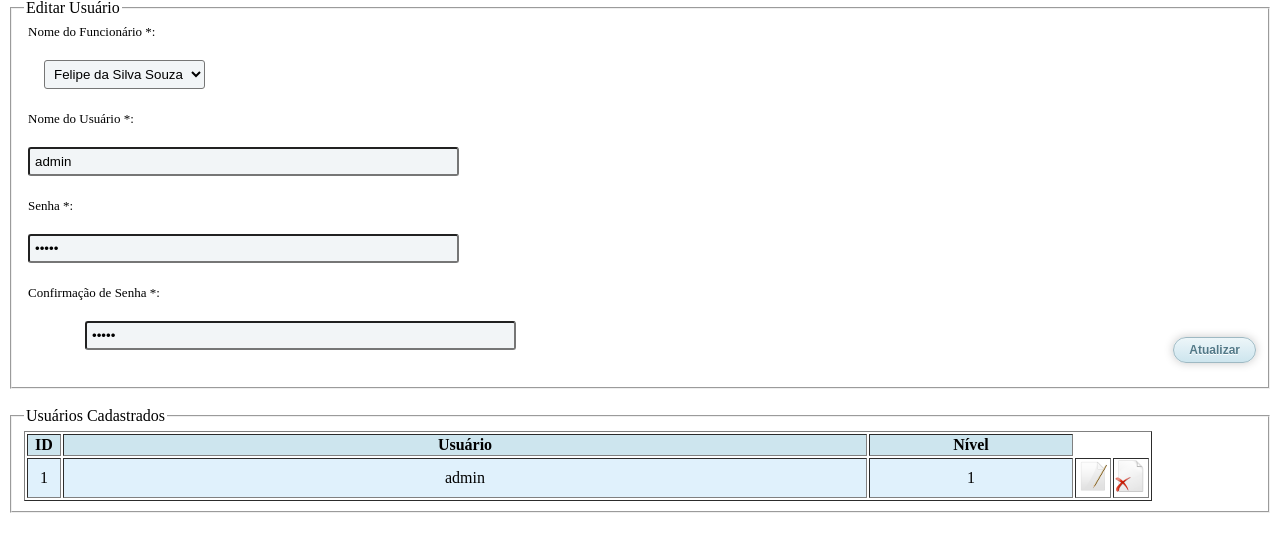
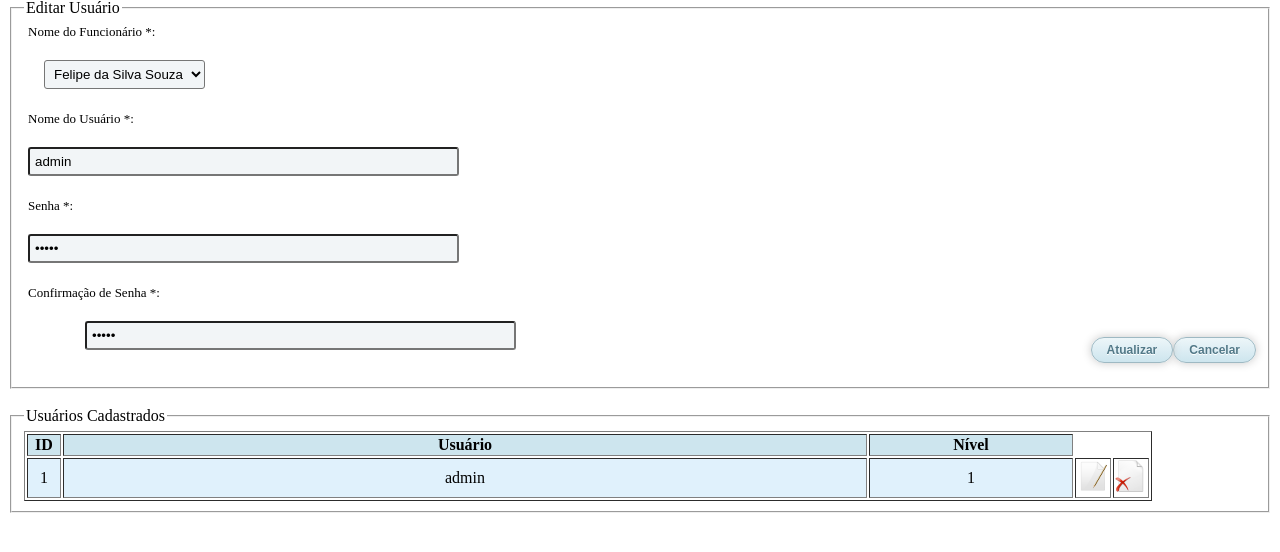
Before and after one commit to Andersonbk17/SGP, a PHP site: page /Presentation/frmEditarUsuario.php?id=1 in a window 1280 px wide. Shown: the part 68-620 px from the top of the page. Run offline with PHP 8.4, Linux system fonts and the light colour scheme; a user stored in the database is signed in; data comes from the database, SQL or seed files in the repository.

Commit message:
add botao cancelar no formulario de editar USUARIO

```diff
--- a/estagio/Presentation/frmEditarUsuario.php
+++ b/estagio/Presentation/frmEditarUsuario.php
@@ -109,7 +109,11 @@ if (!isset($_SESSION['usuarioNome']) OR ($_SESSION['usuarioNivel'] < $nivel_nece
                     <input type="password" name="senha" id="senha" size="50" value="<?php echo $novo->getSenha(); ?>" required="" placeholder="Senha" class="input-div"/><br />
                     <label name="confirmarSenha" for="confirmarSenha">Confirmação de Senha *:</label><br/>
                     <input type="password" name="confirmarSenha" id="confirmarSenha" size="50" value="<?php echo $novo->getSenha(); ?>" required="" placeholder="Digite Novamente" class="input-div" style="position: absolute; left: 65px"/> <br /><br />
+                    <a href="main.php?pagina=frmCadastroUsuario.php">
+                    <input type="button" name="Cancelar"  class="botao" value="Cancelar"/>
+                    <a>
                     <input type="submit" name="Atualizar"  class="botao" value="Atualizar"/>
+
 
                 </form>
             </fieldset>
```
